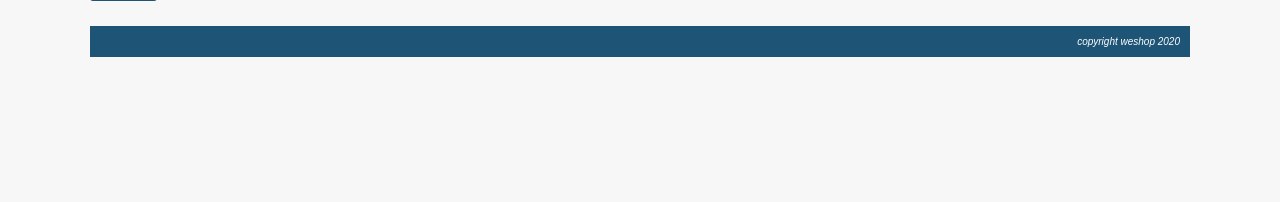
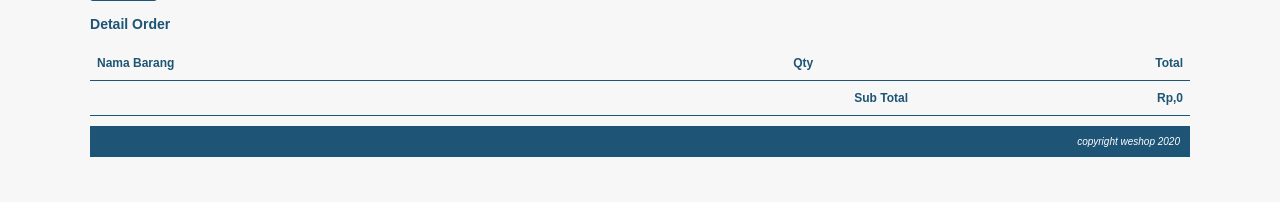
Before and after one commit to zaenalmusthofa86/weshop, a PHP site: page /weshop/index.php?page=data_pemesan in a window 1280 px wide. Shown: the part 435-637 px from the top of the page. Run offline with PHP 8.4, Linux system fonts and the light colour scheme; data that the repository does not hold is empty.

Commit message:
Menambahkan detail order pada file data pemesanan

```diff
--- a/data_pemesan.php
+++ b/data_pemesan.php
@@ -43,3 +43,46 @@
 		</form>
 	</div>
 </div>
+
+<div id="frame-data-detail">
+	<h3 class="label-data-pengiriman">Detail Order</h3>
+
+	<div id="frame-detail-order">
+
+		<table class="table-list">
+			<tr>
+				<th class='kiri'>Nama Barang</th>
+				<th class='tengah'>Qty</th>
+				<th class='kanan'>Total</th>
+			</tr>
+
+			<?php
+				$subtotal = 0;
+				foreach($keranjang AS $key => $value){
+
+					$barang_id = $key;
+
+					$nama_barang = $value['nama_barang'];
+					$harga = $value['harga'];
+					$quantity = $value['quantity'];
+
+					$total = $quantity * $harga;
+					$subtotal = $subtotal + $total;
+
+					echo "<tr>
+							<td class='kiri'>$nama_barang</td>
+							<td class='tengah'>$quantity</td>
+							<td class='kanan'>".rupiah($total)."</td>
+						</tr>";
+				}
+				echo "<tr>
+						<td colspan='2' class='kanan'><b>Sub Total</b></td>
+						<td class='kanan'><b>".rupiah($subtotal)."</b></td>
+					 </tr>";
+
+			?>
+
+		</table>
+
+	</div>
+</div>
```
